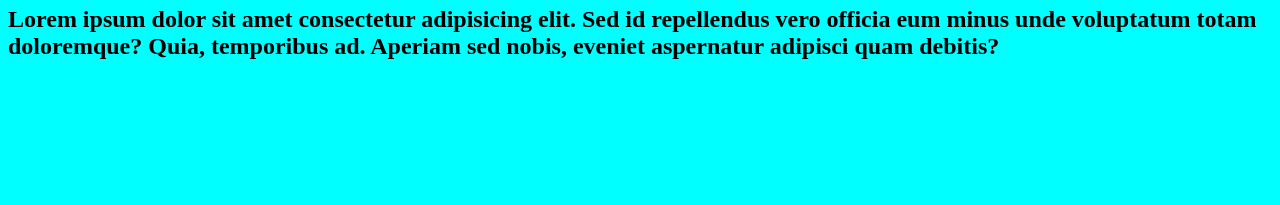
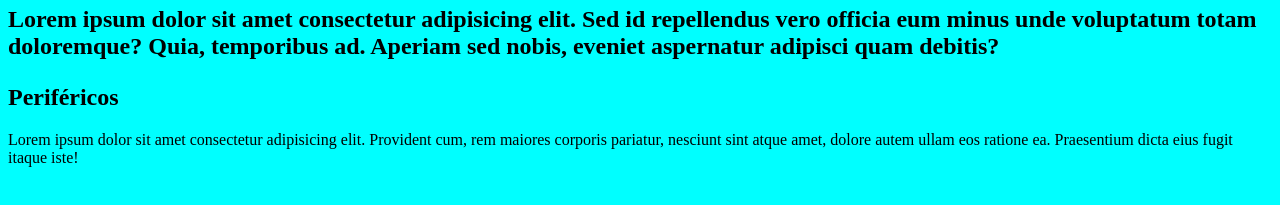
Before and after one commit to nielllynah/Estudo-Caso-1, a plain HTML site: page index.html in a window 1280 px wide. Shown: the part 523-728 px from the top of the page. Drawn offline with Linux system fonts and the light colour scheme.

Commit message:
Adicionando mais

```diff
--- a/index.html
+++ b/index.html
@@ -19,5 +19,7 @@
             Lorem ipsum dolor sit amet consectetur adipisicing elit. Sed id repellendus vero officia eum minus unde voluptatum totam doloremque? Quia, temporibus ad. Aperiam sed nobis, eveniet aspernatur adipisci quam debitis?
         </p>
     </h2>
+    <h2>Periféricos</h2>
+    <p>Lorem ipsum dolor sit amet consectetur adipisicing elit. Provident cum, rem maiores corporis pariatur, nesciunt sint atque amet, dolore autem ullam eos ratione ea. Praesentium dicta eius fugit itaque iste!</p>
 </body>
 </html>
```
